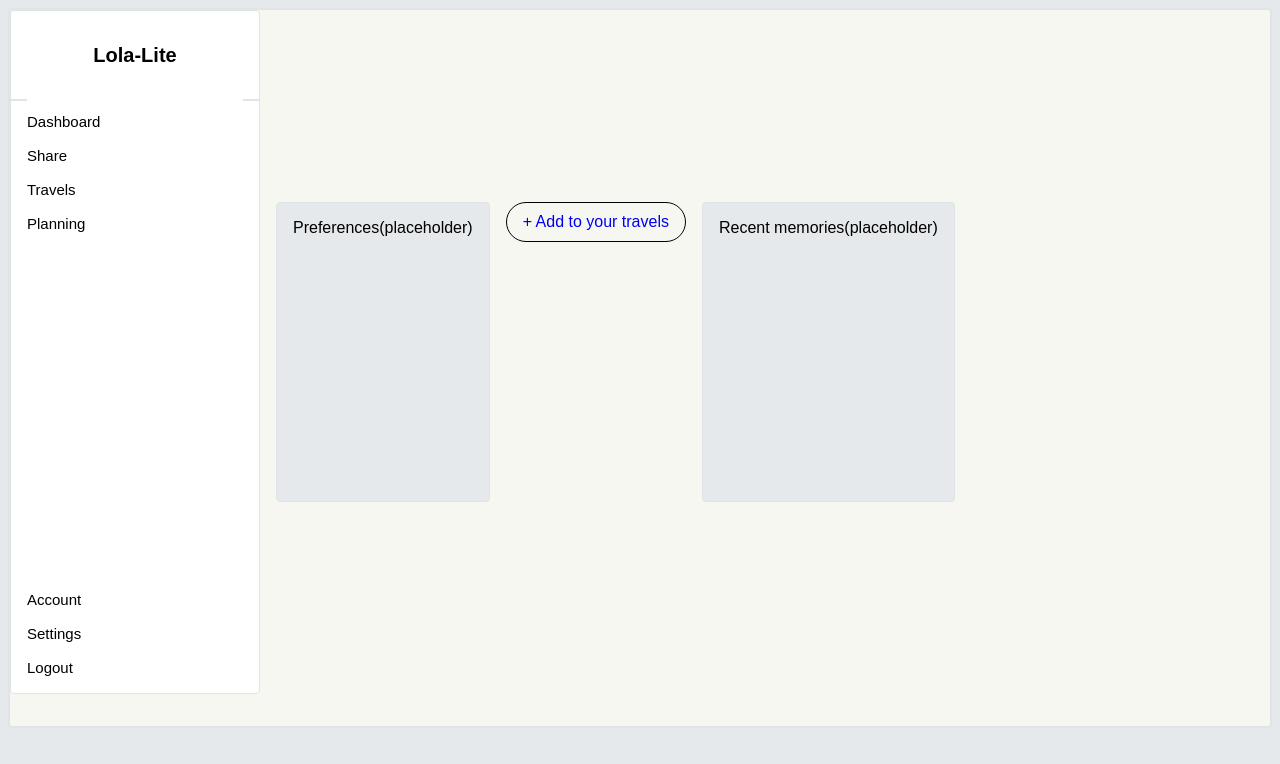
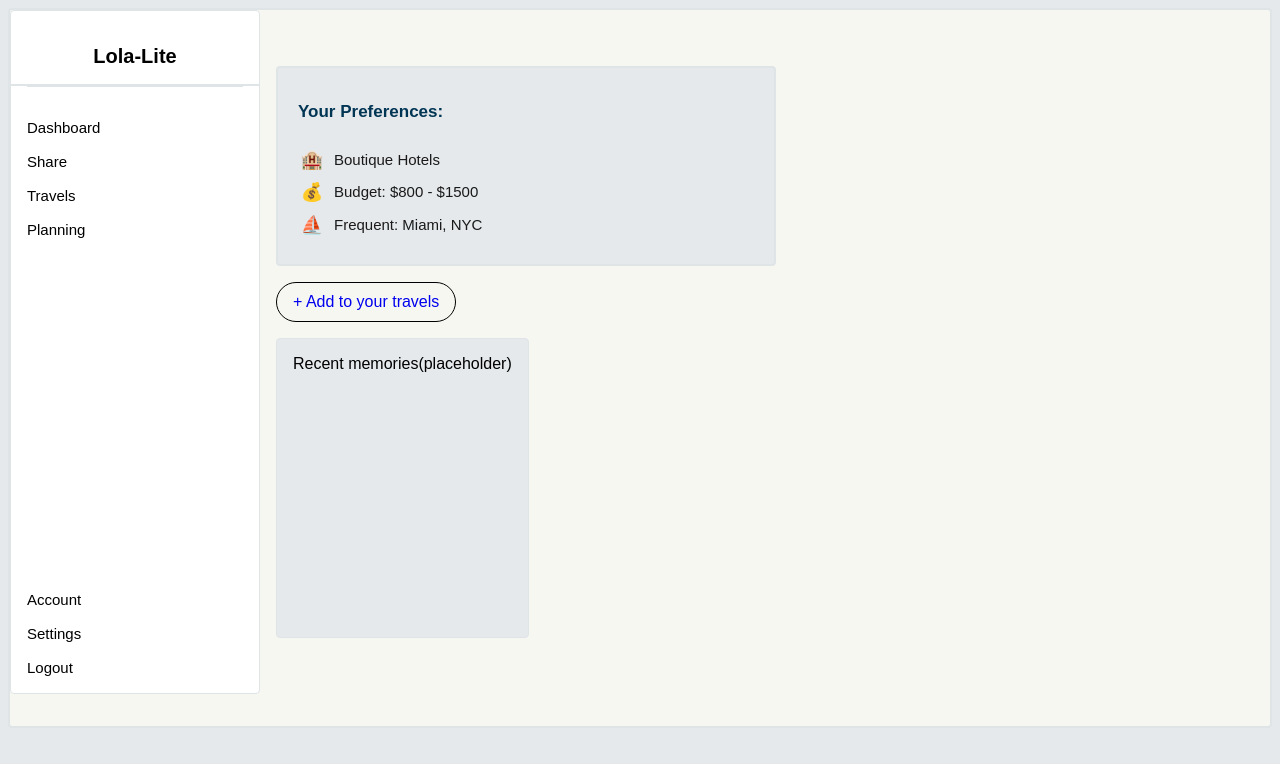
Before and after one commit to arangodavid/LolaLite, a Next.js app: page / in a window 1280 px wide. Shown: the top 764 px of the page. Built offline with nearby package versions, Linux system fonts and the light colour scheme.

Commit message:
Preferences component

```diff
--- a/src/app/page.module.css
+++ b/src/app/page.module.css
@@ -28,7 +28,6 @@
   padding: 1rem;
 }
 
-.preferences,
 .recentMemories {
   border: 1px solid #dfe4e7;
   background-color: #e5e9ec;
@@ -56,8 +55,12 @@
   .dashboardMain {
     height: 90vh;
   }
-  .dashboardMain,
-  .dashboardContent {
+  .dashboardMain {
     flex-flow: row nowrap;
   }
+  .dashboardContent {
+    height: 100%;
+    justify-content: center;
+    align-items: flex-start;
+  }
 }
--- a/src/app/page.tsx
+++ b/src/app/page.tsx
@@ -1,5 +1,6 @@
 import Link from "next/link";
-import HeaderNavContainer from "../components/header/HeaderNavContainer";
+import HeaderNavContainer from "../components/headerNav/HeaderNavContainer";
+import PreferencesContainer from "../components/preferences/PreferencesContainer";
 import styles from "./page.module.css";
 
 const Dashboard = () => {
@@ -7,7 +8,7 @@ const Dashboard = () => {
     <main className={styles.dashboardMain}>
       <HeaderNavContainer />
       <section className={styles.dashboardContent}>
-        <section className={styles.preferences}>Preferences(placeholder)</section>
+        <PreferencesContainer />
         <Link className={styles.ctas} href="/upload-travels">
           + Add to your travels
         </Link>
--- a/src/components/header/headerNav.module.css
+++ b/src/components/headerNav/headerNav.module.css
@@ -73,7 +73,7 @@
   padding: 1.25rem 1.25rem 2rem;
   background: #fff;
   overflow-y: auto;
-  transform: translateX(100%);
+  transform: translateX(-100%);
   transition:
     transform 0.2s ease,
     visibility 0.2s ease;
@@ -125,7 +125,7 @@
   text-decoration: underline;
 }
 
-@media screen and (max-width: 750px) {
+@media screen and (max-width: 749px) {
   .bar {
     transition:
       transform 0.22s ease,
@@ -133,23 +133,25 @@
   }
 }
 
-@media screen and (min-width: 751px) {
+@media screen and (min-width: 750px) {
   .dashboardHeaderContainer {
     height: 100%;
     border: 1px solid #dfe4e7;
     max-width: 250px;
     flex-flow: column nowrap;
+    gap: 0;
   }
 
   .dashboardHeader {
     height: 3.75rem;
     position: relative;
+    border-bottom: 1px solid #dfe4e7;
   }
 
   .dashboardHeader::after {
     content: "";
     position: absolute;
-    bottom: -1rem;
+    bottom: 0;
     left: 50%;
     border: 1px solid #dfe4e7;
     width: calc(100% + 2rem);
@@ -167,11 +169,13 @@
 
   .hamburgerMenuContent {
     position: static;
-    transform: translateX(0);
-    visibility: visible;
     pointer-events: auto;
     width: 100%;
-    height: calc(100% - 3rem);
-    padding: 1rem 0 0;
+    height: calc(100% - 5.75rem);
+    padding: 0;
+    overflow: unset;
+    transform: unset;
+    transition: unset;
+    visibility: visible;
   }
 }
--- /dev/null
+++ b/src/components/preferences/Preferences.tsx
@@ -0,0 +1,35 @@
+import type { PreferenceIconId, PreferenceItem } from "./types";
+import styles from "./preferences.module.css";
+
+const ICON_BY_ID: Record<PreferenceIconId, string> = {
+  hotels: "🏨",
+  budget: "💰",
+  frequency: "⛵",
+};
+
+type PreferencesProps = {
+  title: string;
+  items: PreferenceItem[];
+};
+
+const Preferences = ({ title, items }: PreferencesProps) => {
+  return (
+    <section className={styles.preferencesCard} aria-labelledby="preferences-heading">
+      <h2 id="preferences-heading" className={styles.preferencesCardTitle}>
+        {title}
+      </h2>
+      <ul className={styles.preferencesCardList}>
+        {items.map((item) => (
+          <li key={item.id} className={styles.preferencesCardListItem}>
+            <span className={styles.icon} aria-hidden>
+              {ICON_BY_ID[item.icon]}
+            </span>
+            <p className={styles.preferencesCardListItemText}>{item.text}</p>
+          </li>
+        ))}
+      </ul>
+    </section>
+  );
+};
+
+export default Preferences;
--- /dev/null
+++ b/src/components/preferences/PreferencesContainer.tsx
@@ -0,0 +1,26 @@
+import Preferences from "./Preferences";
+import type { PreferenceItem } from "./types";
+
+const PLACEHOLDER_PREFERENCES: PreferenceItem[] = [
+  {
+    id: "hotels",
+    icon: "hotels",
+    text: "Boutique Hotels",
+  },
+  {
+    id: "budget",
+    icon: "budget",
+    text: "Budget: $800 - $1500",
+  },
+  {
+    id: "frequency",
+    icon: "frequency",
+    text: "Frequent: Miami, NYC",
+  },
+];
+
+const PreferencesContainer = () => {
+  return <Preferences title="Your Preferences:" items={PLACEHOLDER_PREFERENCES} />;
+};
+
+export default PreferencesContainer;
--- /dev/null
+++ b/src/components/preferences/preferences.module.css
@@ -0,0 +1,67 @@
+.preferencesCard {
+  width: 100%;
+  border: 2px solid #dfe4e7;
+  background-color: #e5e9ec;
+  border-radius: 4px;
+  padding: 1rem;
+}
+
+.preferencesCardTitle {
+  padding: 0 0 0.75rem;
+  font-size: 1rem;
+  font-weight: 700;
+  color: #003554;
+}
+
+.preferencesCardList {
+  display: flex;
+  flex-direction: column;
+  gap: 0.625rem;
+  margin: 0;
+  padding: 0;
+  list-style: none;
+}
+
+.preferencesCardListItem {
+  display: flex;
+  flex-flow: row nowrap;
+  align-items: center;
+  gap: 0.5rem;
+}
+
+.icon {
+  flex-shrink: 1;
+  display: inline-flex;
+  align-items: center;
+  justify-content: center;
+  width: 1.75rem;
+  font-size: 1.125rem;
+  line-height: 1;
+}
+
+.preferencesCardListItemText {
+  margin: 0;
+  font-size: 0.9375rem;
+  line-height: 1.35;
+  color: #1a1a1a;
+}
+
+@media screen and (min-width: 750px) {
+  .preferencesCard {
+    padding: 1.25rem;
+    min-width: auto;
+    max-width: 31.25rem;
+    min-height: auto;
+    height: 200px;
+    flex-shrink: 1;
+  }
+
+  .preferencesCardTitle {
+    font-size: 1.0625rem;
+    margin-bottom: 1rem;
+  }
+
+  .preferencesCardList {
+    gap: 0.75rem;
+  }
+}
--- /dev/null
+++ b/src/components/preferences/types.ts
@@ -0,0 +1,7 @@
+export type PreferenceIconId = "hotels" | "budget" | "frequency";
+
+export type PreferenceItem = {
+  id: string;
+  icon: PreferenceIconId;
+  text: string;
+};
```
Also changed, not shown: src/components/headerNav/HeaderNav.tsx (renamed from src/components/header/HeaderNav.tsx), src/components/headerNav/HeaderNavContainer.tsx (renamed from src/components/header/HeaderNavContainer.tsx).
